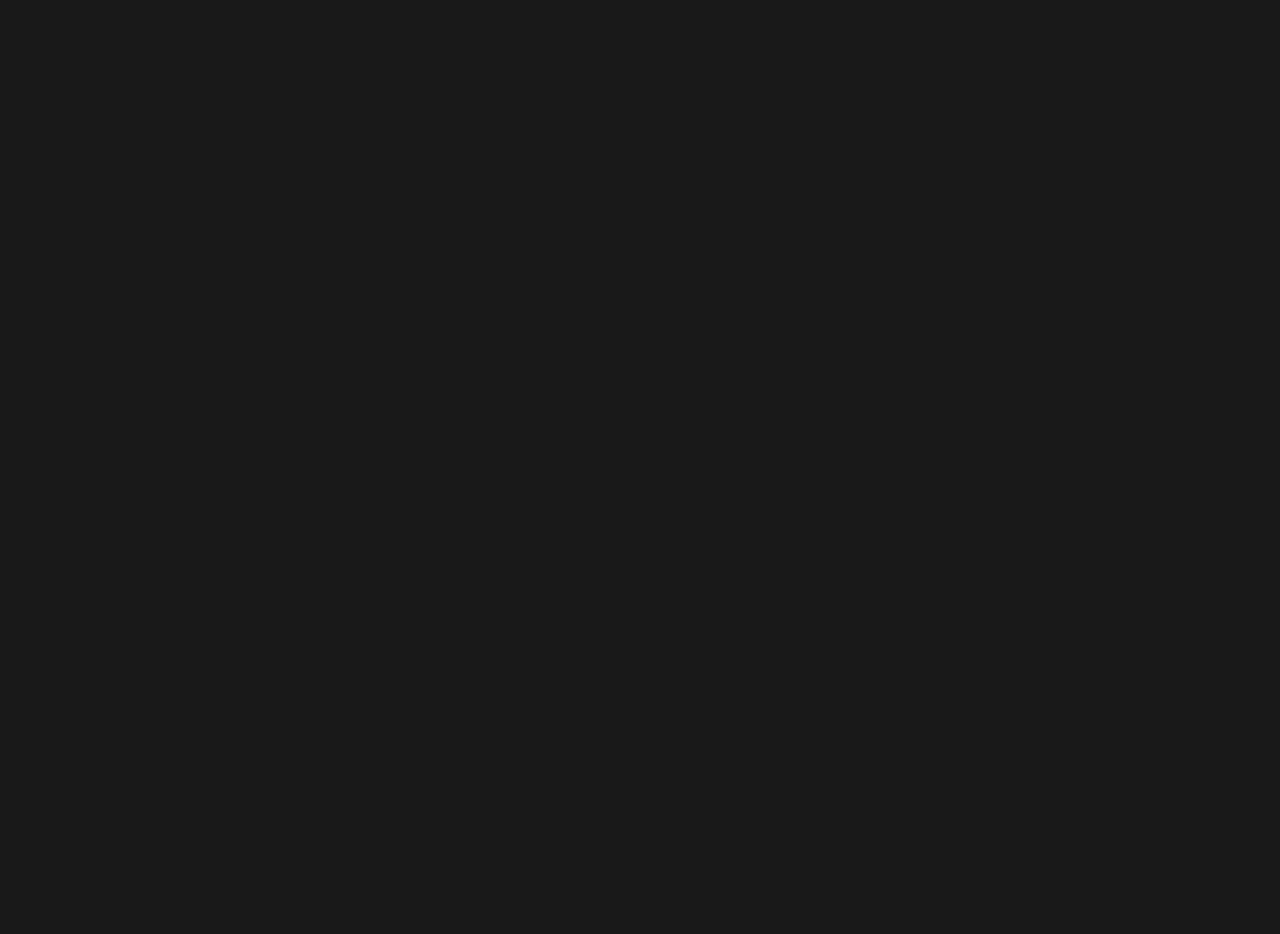
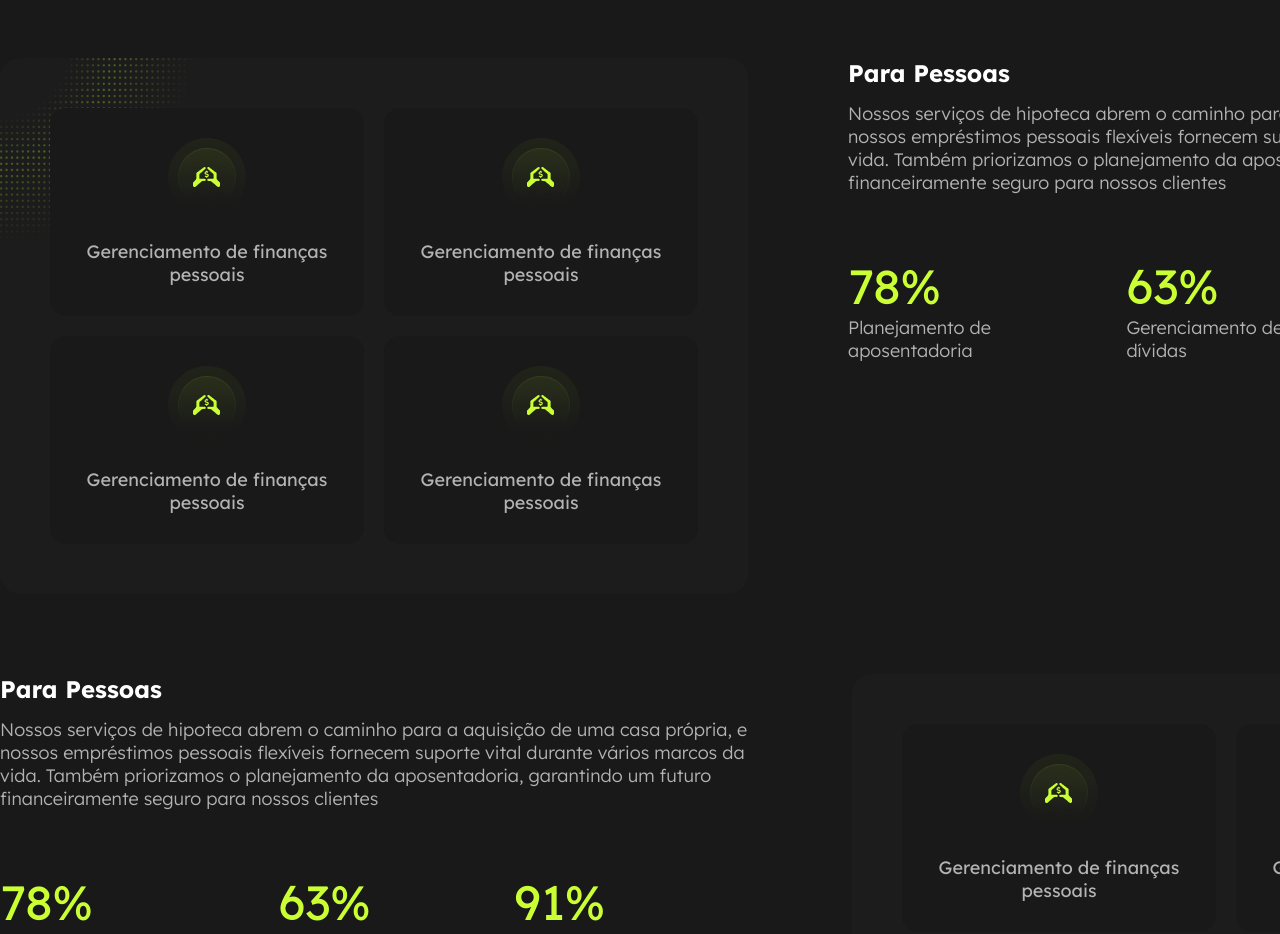
Before and after one commit to RBxRobson/Project-Next-Finance, a React (Vite) app: page / in a window 1280 px wide. Shown: the part 1860-2794 px from the top of the page. Before the commit the page ends 1824 px from the top, so only its background shows below. Built offline with nearby package versions, Linux system fonts and the light colour scheme.

Commit message:
chore: Adiciona novo conteúdo no componente UseCases

```diff
--- a/src/components/UseCases/index.tsx
+++ b/src/components/UseCases/index.tsx
@@ -1,4 +1,11 @@
 import * as S from './styles'
+
+import abstractLeft from '../../assets/images/design_radius_lf.svg'
+import abstractRight from '../../assets/images/design_radius_right.svg'
+import iconBank from '../../assets/images/icon_bank.png'
+import iconBook from '../../assets/images/icon_book.png'
+import iconMoneyBag from '../../assets/images/icon_money_bag.png'
+import iconSaveMoney from '../../assets/images/icon_save_money.png'
 
 const UseCases = () => {
   return (
@@ -10,6 +17,120 @@ const UseCases = () => {
         No Next Finance, atendemos às diversas necessidades de pessoas físicas e
         jurídicas, oferecendo uma ampla gama de soluções financeiras
       </p>
+      <S.UseCaseArticle>
+        <S.CardsWrapper>
+          <img src={abstractRight} className="position_left" />
+          <S.Card>
+            <img
+              src={iconSaveMoney}
+              alt="Ícone com mãos em formato de coração e um cifrão dentro "
+            />
+            <p>Gerenciamento de finanças pessoais</p>
+          </S.Card>
+          <S.Card>
+            <img
+              src={iconSaveMoney}
+              alt="Ícone com mãos em formato de coração e um cifrão dentro "
+            />
+            <p>Gerenciamento de finanças pessoais</p>
+          </S.Card>
+          <S.Card>
+            <img
+              src={iconSaveMoney}
+              alt="Ícone com mãos em formato de coração e um cifrão dentro "
+            />
+            <p>Gerenciamento de finanças pessoais</p>
+          </S.Card>
+          <S.Card>
+            <img
+              src={iconSaveMoney}
+              alt="Ícone com mãos em formato de coração e um cifrão dentro "
+            />
+            <p>Gerenciamento de finanças pessoais</p>
+          </S.Card>
+        </S.CardsWrapper>
+        <S.DescriptionContainer>
+          <h4>Para Pessoas</h4>
+          <p>
+            Nossos serviços de hipoteca abrem o caminho para a aquisição de uma
+            casa própria, e nossos empréstimos pessoais flexíveis fornecem
+            suporte vital durante vários marcos da vida. Também priorizamos o
+            planejamento da aposentadoria, garantindo um futuro financeiramente
+            seguro para nossos clientes
+          </p>
+          <S.StaticsWrapper>
+            <div>
+              <span>78%</span>
+              <p>Planejamento de aposentadoria</p>
+            </div>
+            <div>
+              <span>63%</span>
+              <p>Gerenciamento de dívidas</p>
+            </div>
+            <div>
+              <span>91%</span>
+              <p>Redução de encargos financeiros</p>
+            </div>
+          </S.StaticsWrapper>
+        </S.DescriptionContainer>
+      </S.UseCaseArticle>
+      <S.UseCaseArticle>
+        <S.DescriptionContainer>
+          <h4>Para Pessoas</h4>
+          <p>
+            Nossos serviços de hipoteca abrem o caminho para a aquisição de uma
+            casa própria, e nossos empréstimos pessoais flexíveis fornecem
+            suporte vital durante vários marcos da vida. Também priorizamos o
+            planejamento da aposentadoria, garantindo um futuro financeiramente
+            seguro para nossos clientes
+          </p>
+          <S.StaticsWrapper>
+            <div>
+              <span>78%</span>
+              <p>Planejamento de aposentadoria</p>
+            </div>
+            <div>
+              <span>63%</span>
+              <p>Gerenciamento de dívidas</p>
+            </div>
+            <div>
+              <span>91%</span>
+              <p>Redução de encargos financeiros</p>
+            </div>
+          </S.StaticsWrapper>
+        </S.DescriptionContainer>
+        <S.CardsWrapper>
+          <img src={abstractLeft} className="position_right" />
+          <S.Card>
+            <img
+              src={iconSaveMoney}
+              alt="Ícone com mãos em formato de coração e um cifrão dentro "
+            />
+            <p>Gerenciamento de finanças pessoais</p>
+          </S.Card>
+          <S.Card>
+            <img
+              src={iconSaveMoney}
+              alt="Ícone com mãos em formato de coração e um cifrão dentro "
+            />
+            <p>Gerenciamento de finanças pessoais</p>
+          </S.Card>
+          <S.Card>
+            <img
+              src={iconSaveMoney}
+              alt="Ícone com mãos em formato de coração e um cifrão dentro "
+            />
+            <p>Gerenciamento de finanças pessoais</p>
+          </S.Card>
+          <S.Card>
+            <img
+              src={iconSaveMoney}
+              alt="Ícone com mãos em formato de coração e um cifrão dentro "
+            />
+            <p>Gerenciamento de finanças pessoais</p>
+          </S.Card>
+        </S.CardsWrapper>
+      </S.UseCaseArticle>
     </S.UseCaseSection>
   )
 }
--- a/src/components/UseCases/styles.ts
+++ b/src/components/UseCases/styles.ts
@@ -1,19 +1,87 @@
 import styled, { css } from 'styled-components'
 
-export const UseCaseSection = styled.section``
+export const UseCaseSection = styled.section`
+  h2 {
+    padding-bottom: 14px;
+  }
+`
 
 export const UseCaseArticle = styled.article`
   display: flex;
+  gap: 100px;
+  padding-top: 80px;
+`
+
+export const CardsWrapper = styled.div`
+  ${({ theme }) => css`
+    position: relative;
+    display: grid;
+    grid-template-columns: 1fr 1fr;
+    gap: 20px;
+    padding: 50px;
+    background-color: ${theme.colors.darkShades.d_11};
+    border-radius: 20px;
+
+    & > img {
+      position: absolute;
+      z-index: 1;
+
+      &.position_left {
+        left: 0;
+        top: 0;
+      }
+
+      &.position_right {
+        right: 0;
+        top: 0;
+      }
+    }
+  `}
 `
 
 export const Card = styled.div`
-  display: grid;
-  grid-template-columns: 1fr 1fr;
-  gap: 20px;
-  padding: 50px;
+  ${({ theme }) => css`
+    z-index: 1;
+    width: 314px;
+    display: flex;
+    flex-direction: column;
+    align-items: center;
+    padding: 30px;
+    background-color: ${theme.colors.darkShades.d_10};
+    border-radius: 16px;
+
+    img {
+      width: 78px;
+      height: 78px;
+      margin-bottom: 24px;
+    }
+
+    p {
+      text-align: center;
+      font-size: ${theme.fontSize.normal};
+      font-weight: ${theme.fontWeight.regular};
+    }
+  `}
+`
+
+export const DescriptionContainer = styled.div`
+  ${({ theme }) => css`
+    h4 {
+      font-size: ${theme.fontSize.large};
+      margin-bottom: 14px;
+    }
+  `}
 `
 
 export const StaticsWrapper = styled.div`
-  display: flex;
-  gap: 50px;
+  ${({ theme }) => css`
+    display: flex;
+    gap: 50px;
+    padding: 62px 0;
+
+    span {
+      font-size: ${theme.fontSize.extra_large};
+      color: ${theme.colors.greenShades.g_60};
+    }
+  `}
 `
```
